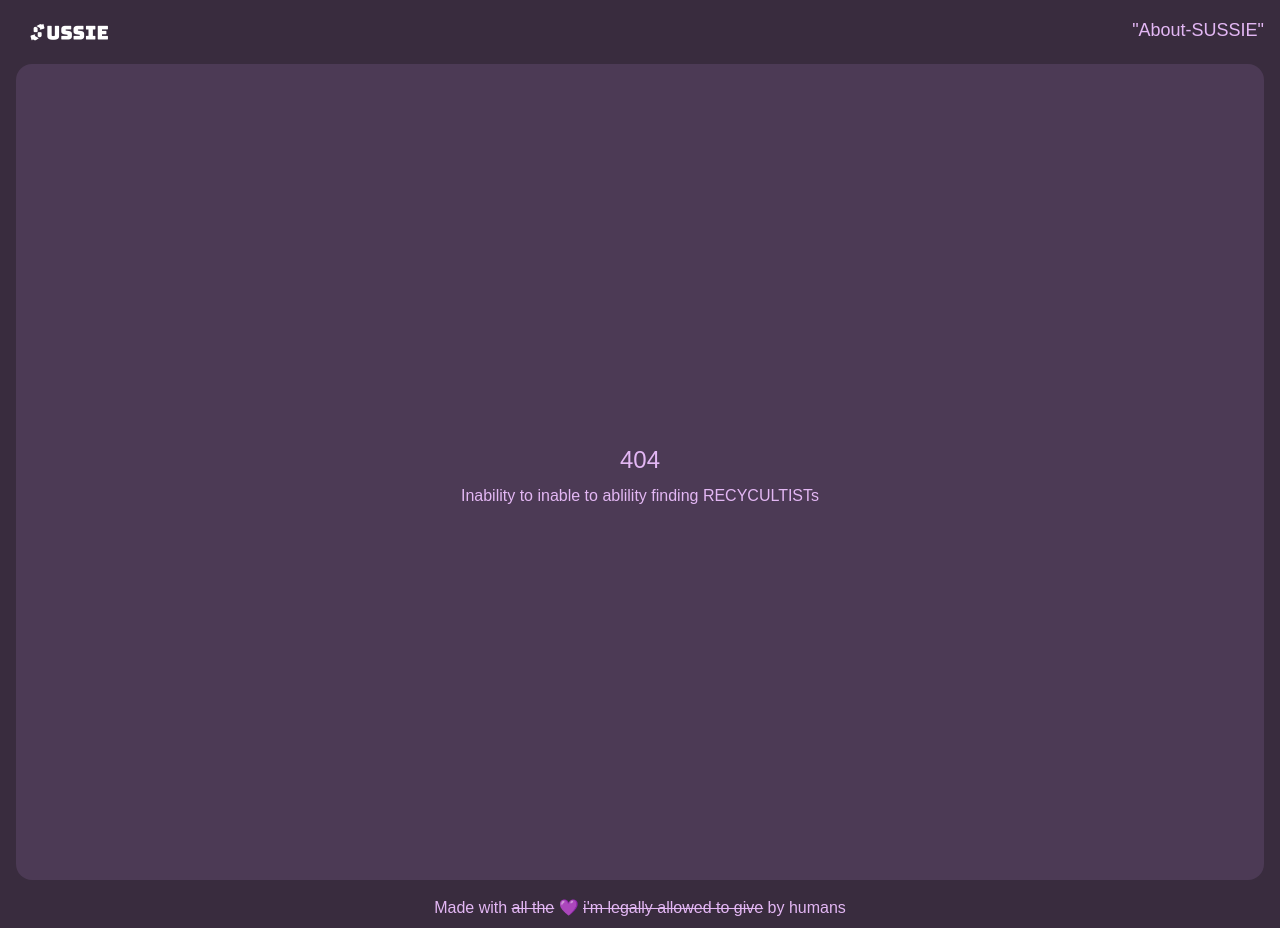
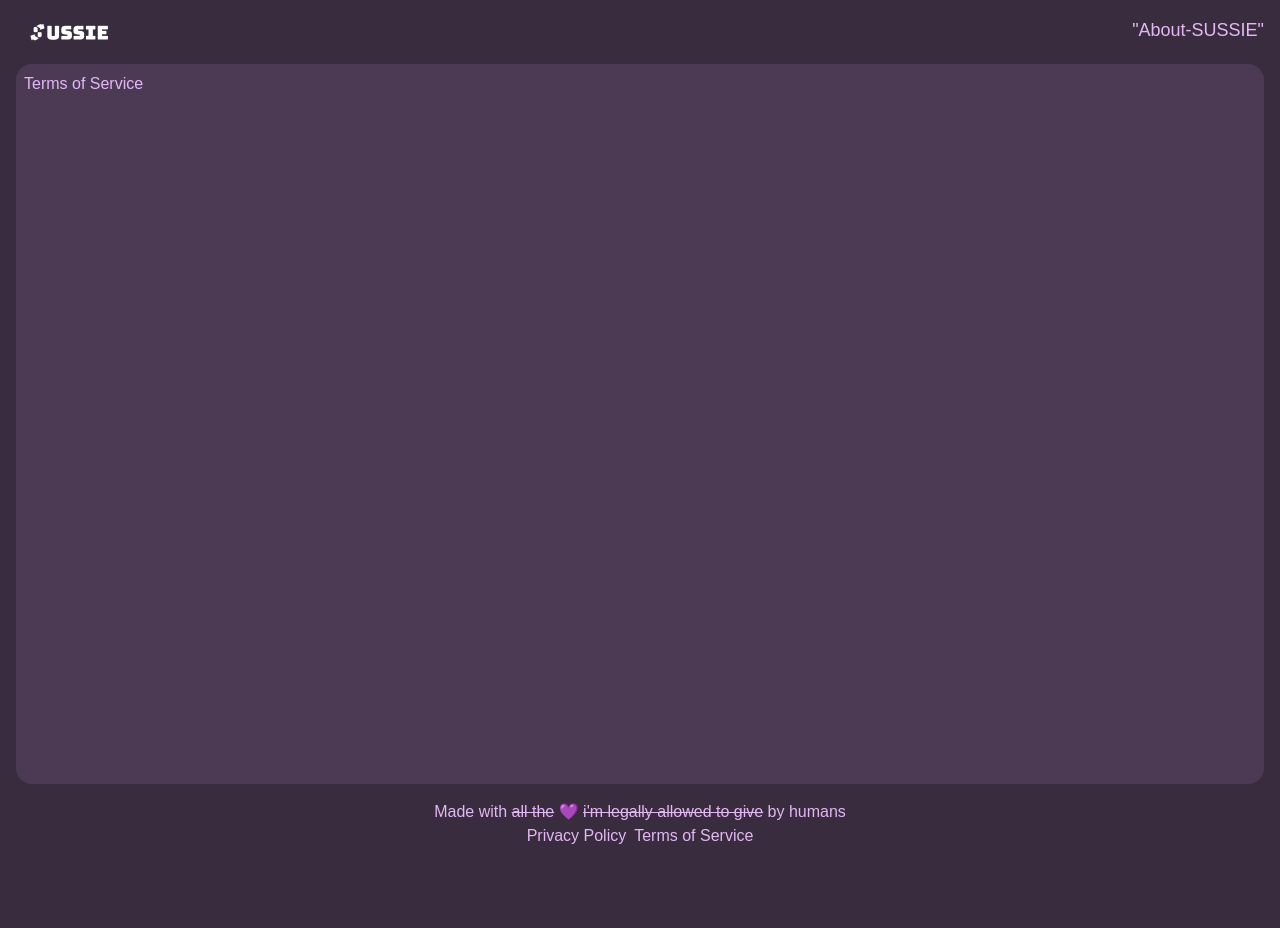
Before and after one commit to LuluHuman/sussie-app, a Next.js app: page /legal/tos in a window 1280 px wide. Before the commit this address had no page. After the commit the page ends 856 px from the top, so only its background shows below. Built offline with nearby package versions, Linux system fonts and the light colour scheme; a web font is replaced by a local one.

Commit message:
add tos and privacy policy pages

```diff
--- a/app/(session)/(default-layout)/layout.tsx
+++ b/app/(session)/(default-layout)/layout.tsx
@@ -19,6 +19,10 @@ export default function MainLayout({ children }: Readonly<{ children: React.Reac
             </div >
             <footer className='text-center pb-2'>
                 Made with <span className='line-through'>all the</span> 💜 <span className='line-through'>i'm legally allowed to give</span> by humans
+                <p className="flex gap-2 items-center justify-center">
+                    <a href="/legal/pp">Privacy Policy</a>
+                    <a href="/legal/tos">Terms of Service</a>
+                </p>
             </footer>
         </>
     )
--- /dev/null
+++ b/app/(session)/(default-layout)/legal/tos/page.tsx
@@ -0,0 +1,3 @@
+export default function PP() {
+    return <>Terms of Service</>
+}
```
Also changed, not shown: app/(session)/(default-layout)/legal/pp/page.tsx (added).
